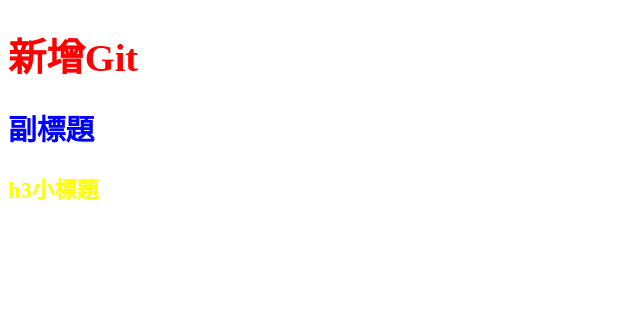
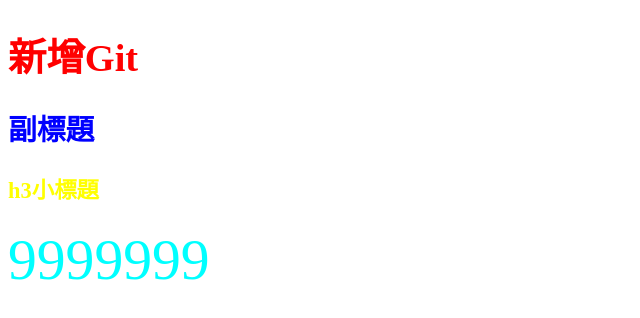
Before and after one commit to tenshi1471/1024-1, a plain HTML site: page index.html in a window 1280 px wide. Shown: the whole page, without its empty margins (0-640 px from the left). Drawn offline with Linux system fonts and the light colour scheme.

Commit message:
新增div

```diff
--- a/css/all.css
+++ b/css/all.css
@@ -14,3 +14,8 @@
 h3 {
     color: yellow;
 }
+
+.cdc {
+    font-size: 3em;
+    color:aqua;
+}
--- a/index.html
+++ b/index.html
@@ -20,6 +20,7 @@
         <h1>新增Git</h1>
         <h2>副標題</h2>
         <h3>h3小標題</h3>
+        <div class="cdc">9999999</div>
         <script src="" async defer></script>
     </body>
 </html>
```
